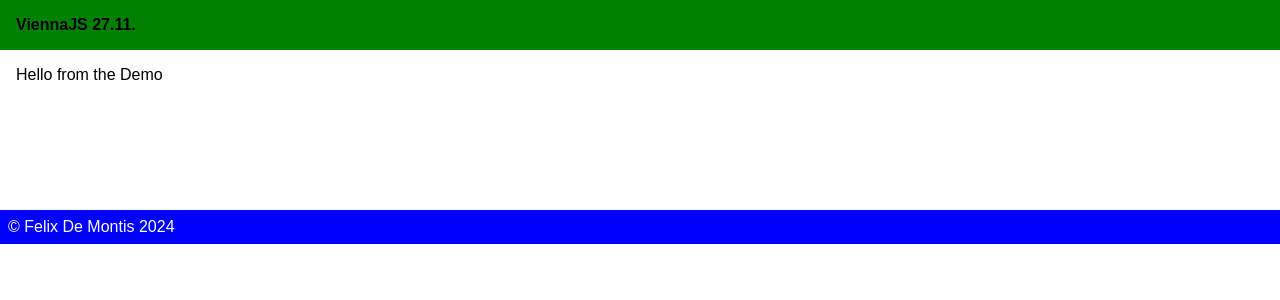
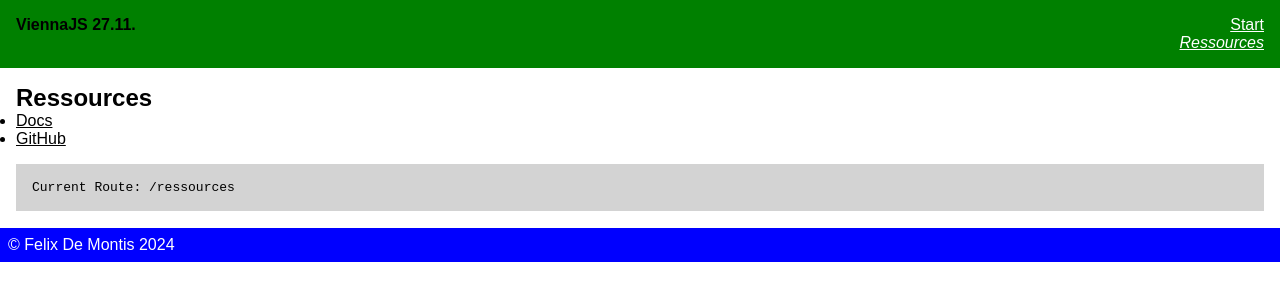
Before and after one commit to dervondenbergen/nuxt-viennajs, a Nuxt app: page /ressources in a window 1280 px wide. Shown: the top 300 px of the page. Built offline with nearby package versions, Linux system fonts and the light colour scheme.

Commit message:
03. add pages

```diff
--- a/app.vue
+++ b/app.vue
@@ -2,11 +2,16 @@
   <div>
     <Header title="ViennaJS 27.11." />
     <main>
-      <p>Hello from the Demo</p>
+      <NuxtPage />
+      <pre>Current Route: {{ route.path }}</pre>
     </main>
     <Footer :year="2024" />
   </div>
 </template>
+
+<script setup lang="ts">
+const route = useRoute()
+</script>
 
 <style>
 * {
@@ -20,4 +25,11 @@ main {
   padding: 1rem;
   min-height: 10rem;
 }
+
+pre {
+  margin-top: 1rem;
+  padding: 1rem;
+  font-family: monospace;
+  background: lightgrey;
+}
 </style>
--- a/components/header.vue
+++ b/components/header.vue
@@ -1,6 +1,10 @@
 <template>
   <header>
     <h1>{{ title }}</h1>
+    <nav>
+      <NuxtLink to="/">Start</NuxtLink>
+      <NuxtLink to="/ressources">Ressources</NuxtLink>
+    </nav>
   </header>
 </template>
 
@@ -21,4 +25,17 @@ header {
 h1 {
   font-size: 1rem;
 }
+
+nav {
+  display: flex;
+  flex-direction: column;
+  text-align: right;
+}
+
+a {
+  color: white;
+}
+a.router-link-active {
+  font-style: italic;
+}
 </style>
--- /dev/null
+++ b/pages/index.vue
@@ -0,0 +1,5 @@
+<template>
+  <div>
+    <p>Hello from the Demo, this is the Start Page</p>
+  </div>
+</template>
--- /dev/null
+++ b/pages/ressources.vue
@@ -0,0 +1,27 @@
+<template>
+  <h2>Ressources</h2>
+  <ul>
+    <li v-for="ressource in ressources">
+      <a :href="ressource.link">{{ressource.name}}</a>
+    </li>
+  </ul>
+</template>
+
+<script setup lang="ts">
+const ressources = [
+  {
+    name: "Docs",
+    link: "https://nuxt.com",
+  },
+  {
+    name: "GitHub",
+    link: "https://github.com/nuxt/nuxt",
+  },
+];
+</script>
+
+<style scoped>
+a {
+  color: inherit;
+}
+</style>
```
